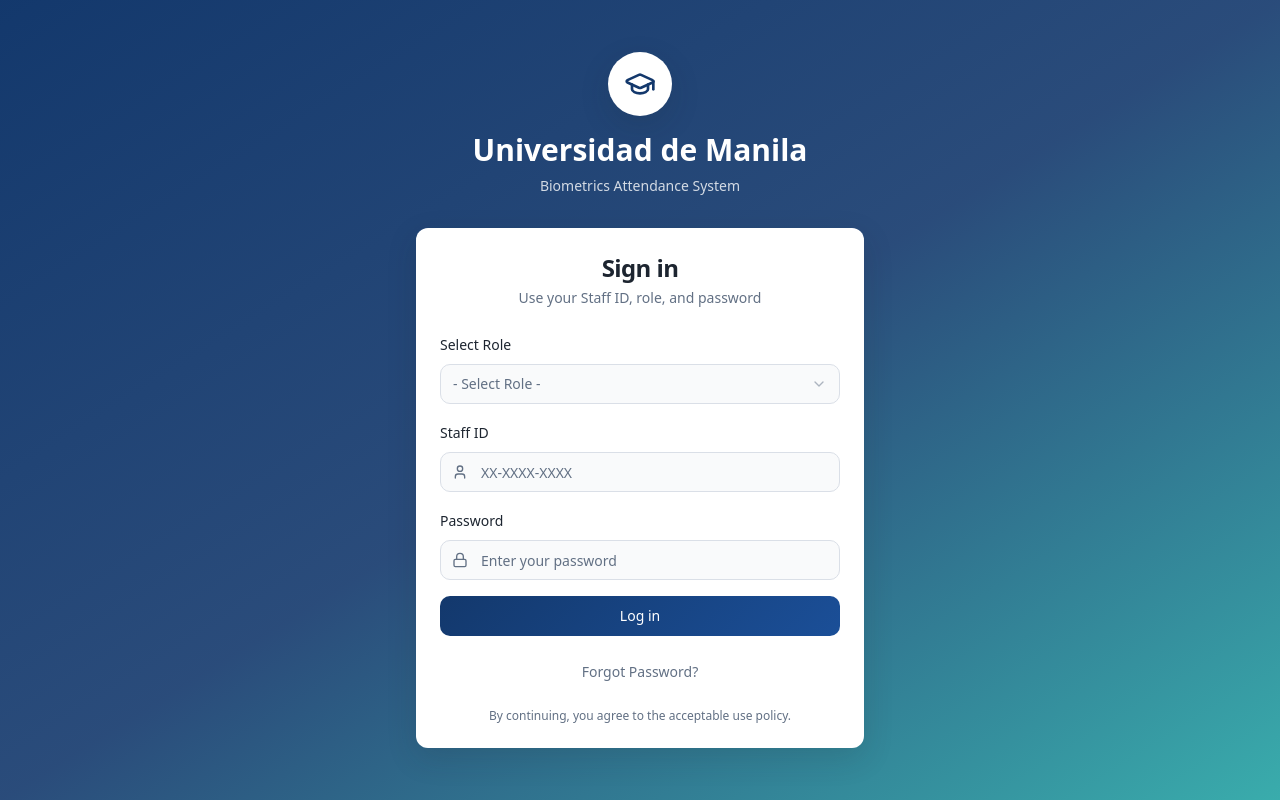
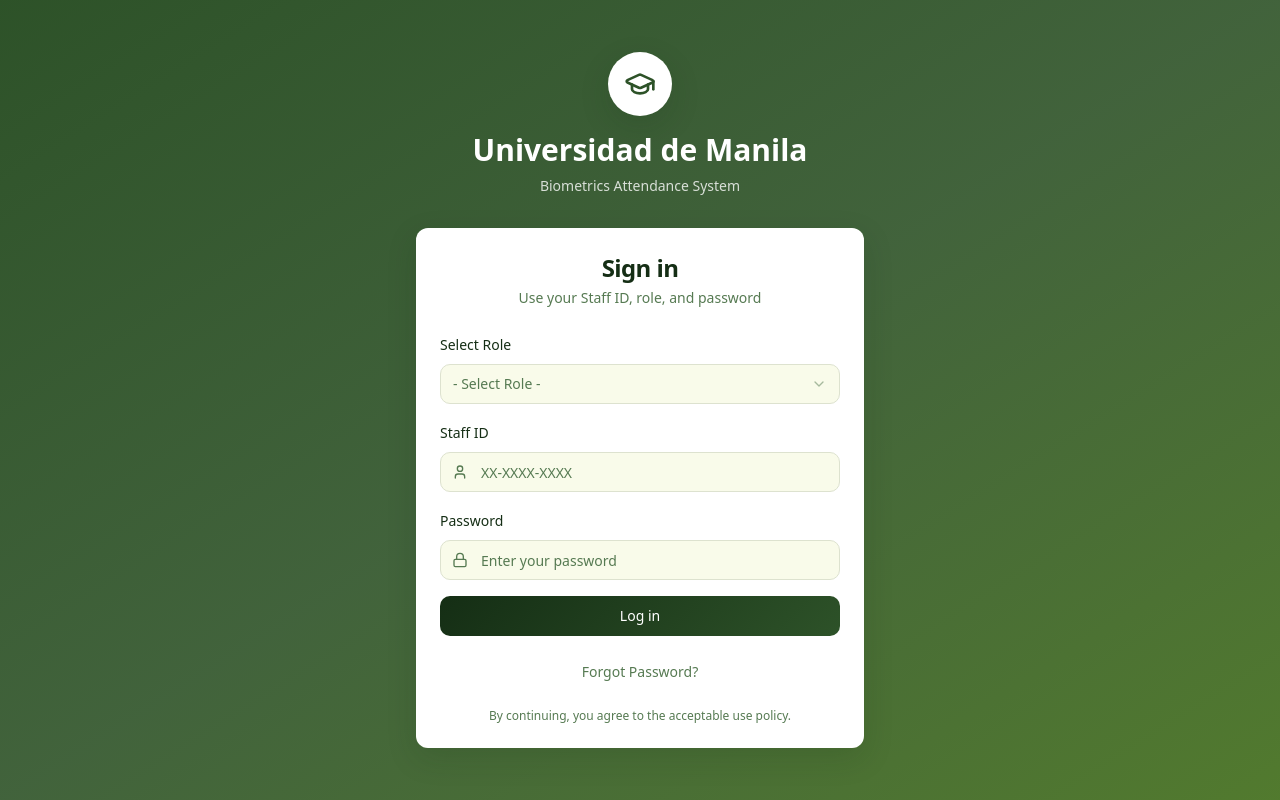
Before and after one commit to keysiiiiiiii/bio-pulse-admin, a React (Vite) app: page / in a window 1280 px wide. Built offline with nearby package versions, Linux system fonts and the light colour scheme; the HTML template or start-up script is replaced by a standard one.

Commit message:
Update color palette

```diff
--- a/src/index.css
+++ b/src/index.css
@@ -8,68 +8,68 @@ All colors MUST be HSL.
 
 @layer base {
   :root {
-    /* Academic Professional Theme - Light Mode */
-    --background: 210 20% 98%;
-    --foreground: 215 25% 15%;
+    /* Nature-Inspired Green Theme - Light Mode */
+    --background: 65 68% 95%;
+    --foreground: 120 38% 13%;
 
     --card: 0 0% 100%;
-    --card-foreground: 215 25% 15%;
+    --card-foreground: 120 38% 13%;
 
     --popover: 0 0% 100%;
-    --popover-foreground: 215 25% 15%;
+    --popover-foreground: 120 38% 13%;
 
-    /* Deep Academic Blue */
-    --primary: 215 70% 25%;
+    /* Dark Green - Primary */
+    --primary: 113 34% 24%;
     --primary-foreground: 0 0% 100%;
-    --primary-light: 215 70% 85%;
+    --primary-light: 113 34% 85%;
 
-    /* Teal Accent for modern tech feel */
-    --secondary: 180 50% 45%;
+    /* Fern Green - Secondary */
+    --secondary: 92 45% 33%;
     --secondary-foreground: 0 0% 100%;
-    --secondary-light: 180 50% 90%;
+    --secondary-light: 92 45% 88%;
 
-    /* Warm action color */
-    --accent: 25 90% 55%;
+    /* Asparagus - Accent */
+    --accent: 78 35% 48%;
     --accent-foreground: 0 0% 100%;
-    --accent-light: 25 90% 95%;
+    --accent-light: 78 35% 90%;
 
-    --muted: 210 20% 95%;
-    --muted-foreground: 215 15% 45%;
+    --muted: 65 40% 90%;
+    --muted-foreground: 113 20% 40%;
 
     --destructive: 0 72% 51%;
     --destructive-foreground: 0 0% 100%;
 
-    --success: 142 76% 36%;
+    --success: 92 45% 33%;
     --success-foreground: 0 0% 100%;
 
     --warning: 38 92% 50%;
     --warning-foreground: 0 0% 100%;
 
-    --border: 215 20% 88%;
-    --input: 215 20% 88%;
-    --ring: 215 70% 25%;
+    --border: 78 25% 85%;
+    --input: 78 25% 85%;
+    --ring: 113 34% 24%;
 
     --radius: 0.75rem;
 
     /* Sidebar styling */
-    --sidebar-background: 215 70% 25%;
-    --sidebar-foreground: 210 20% 98%;
-    --sidebar-primary: 180 50% 45%;
+    --sidebar-background: 120 38% 13%;
+    --sidebar-foreground: 65 68% 95%;
+    --sidebar-primary: 92 45% 33%;
     --sidebar-primary-foreground: 0 0% 100%;
-    --sidebar-accent: 215 70% 30%;
+    --sidebar-accent: 113 34% 20%;
     --sidebar-accent-foreground: 0 0% 100%;
-    --sidebar-border: 215 70% 20%;
-    --sidebar-ring: 180 50% 45%;
+    --sidebar-border: 120 38% 10%;
+    --sidebar-ring: 92 45% 33%;
 
     /* Gradients */
-    --gradient-primary: linear-gradient(135deg, hsl(215 70% 25%), hsl(215 70% 35%));
-    --gradient-secondary: linear-gradient(135deg, hsl(180 50% 45%), hsl(180 50% 55%));
-    --gradient-accent: linear-gradient(135deg, hsl(25 90% 55%), hsl(25 90% 65%));
+    --gradient-primary: linear-gradient(135deg, hsl(120 38% 13%), hsl(113 34% 24%));
+    --gradient-secondary: linear-gradient(135deg, hsl(92 45% 33%), hsl(78 35% 48%));
+    --gradient-accent: linear-gradient(135deg, hsl(78 35% 48%), hsl(65 68% 77%));
 
     /* Shadows */
-    --shadow-sm: 0 1px 3px hsl(215 25% 15% / 0.1);
-    --shadow-md: 0 4px 12px hsl(215 25% 15% / 0.12);
-    --shadow-lg: 0 10px 30px hsl(215 25% 15% / 0.15);
+    --shadow-sm: 0 1px 3px hsl(120 38% 13% / 0.1);
+    --shadow-md: 0 4px 12px hsl(120 38% 13% / 0.12);
+    --shadow-lg: 0 10px 30px hsl(120 38% 13% / 0.15);
 
     /* Transitions */
     --transition-base: all 0.2s cubic-bezier(0.4, 0, 0.2, 1);
@@ -77,51 +77,51 @@ All colors MUST be HSL.
   }
 
   .dark {
-    --background: 215 30% 8%;
-    --foreground: 210 20% 98%;
+    --background: 120 38% 8%;
+    --foreground: 65 68% 95%;
 
-    --card: 215 28% 12%;
-    --card-foreground: 210 20% 98%;
+    --card: 113 34% 12%;
+    --card-foreground: 65 68% 95%;
 
-    --popover: 215 28% 12%;
-    --popover-foreground: 210 20% 98%;
+    --popover: 113 34% 12%;
+    --popover-foreground: 65 68% 95%;
 
-    --primary: 215 70% 55%;
+    --primary: 92 45% 45%;
     --primary-foreground: 0 0% 100%;
-    --primary-light: 215 70% 20%;
+    --primary-light: 92 45% 20%;
 
-    --secondary: 180 50% 50%;
+    --secondary: 78 35% 55%;
     --secondary-foreground: 0 0% 100%;
-    --secondary-light: 180 50% 15%;
+    --secondary-light: 78 35% 18%;
 
-    --accent: 25 90% 60%;
-    --accent-foreground: 0 0% 100%;
-    --accent-light: 25 90% 15%;
+    --accent: 65 68% 70%;
+    --accent-foreground: 120 38% 13%;
+    --accent-light: 65 68% 20%;
 
-    --muted: 215 28% 15%;
-    --muted-foreground: 215 15% 65%;
+    --muted: 113 28% 15%;
+    --muted-foreground: 78 20% 65%;
 
     --destructive: 0 72% 51%;
     --destructive-foreground: 0 0% 100%;
 
-    --success: 142 76% 36%;
+    --success: 92 45% 40%;
     --success-foreground: 0 0% 100%;
 
     --warning: 38 92% 50%;
     --warning-foreground: 0 0% 100%;
 
-    --border: 215 28% 20%;
-    --input: 215 28% 20%;
-    --ring: 215 70% 55%;
+    --border: 113 28% 20%;
+    --input: 113 28% 20%;
+    --ring: 92 45% 45%;
 
-    --sidebar-background: 215 30% 10%;
-    --sidebar-foreground: 210 20% 98%;
-    --sidebar-primary: 180 50% 50%;
+    --sidebar-background: 120 38% 10%;
+    --sidebar-foreground: 65 68% 95%;
+    --sidebar-primary: 92 45% 45%;
     --sidebar-primary-foreground: 0 0% 100%;
-    --sidebar-accent: 215 28% 15%;
-    --sidebar-accent-foreground: 210 20% 98%;
-    --sidebar-border: 215 28% 15%;
-    --sidebar-ring: 180 50% 50%;
+    --sidebar-accent: 113 34% 15%;
+    --sidebar-accent-foreground: 65 68% 95%;
+    --sidebar-border: 113 28% 15%;
+    --sidebar-ring: 92 45% 45%;
   }
 }
 
```
